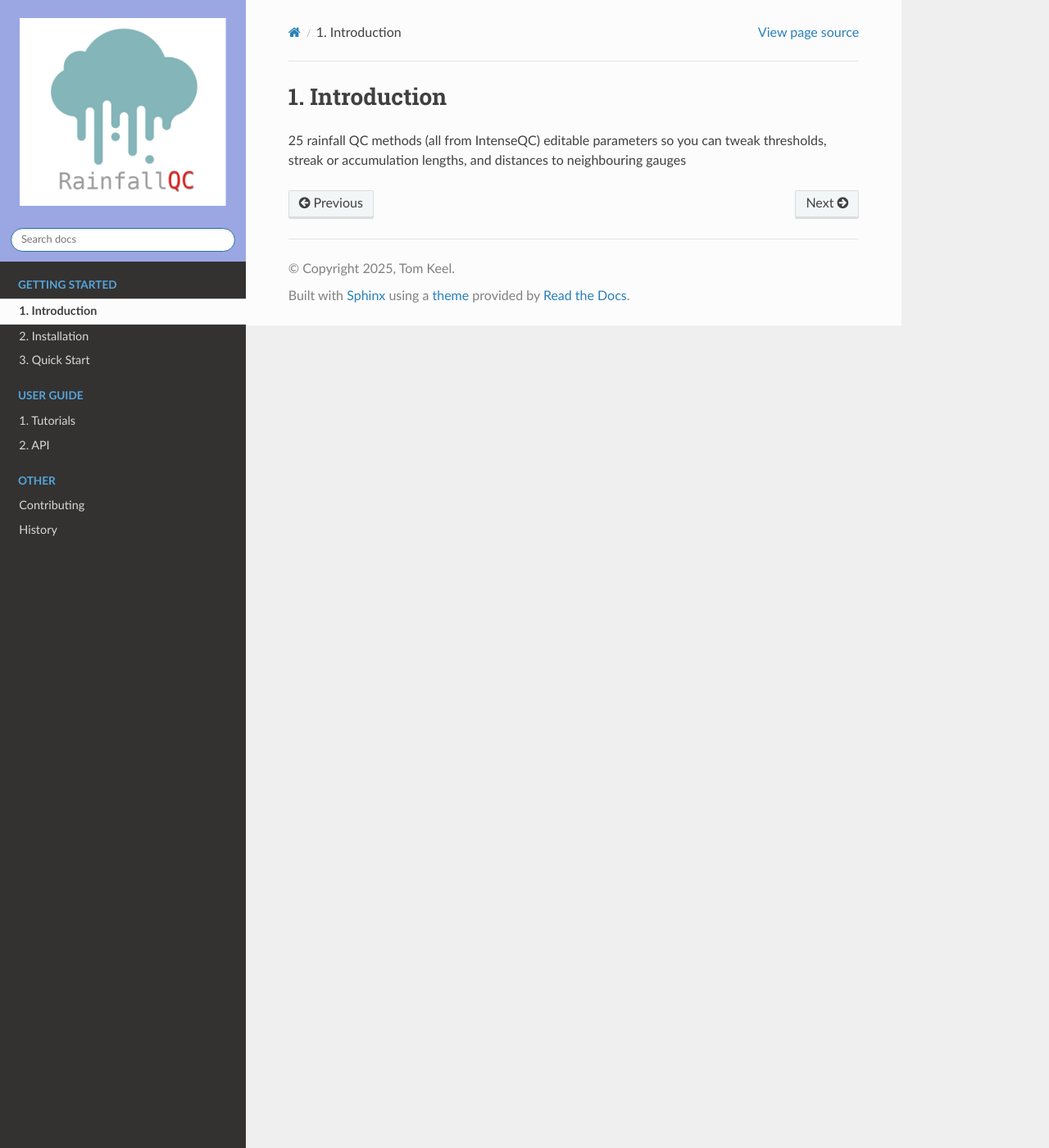
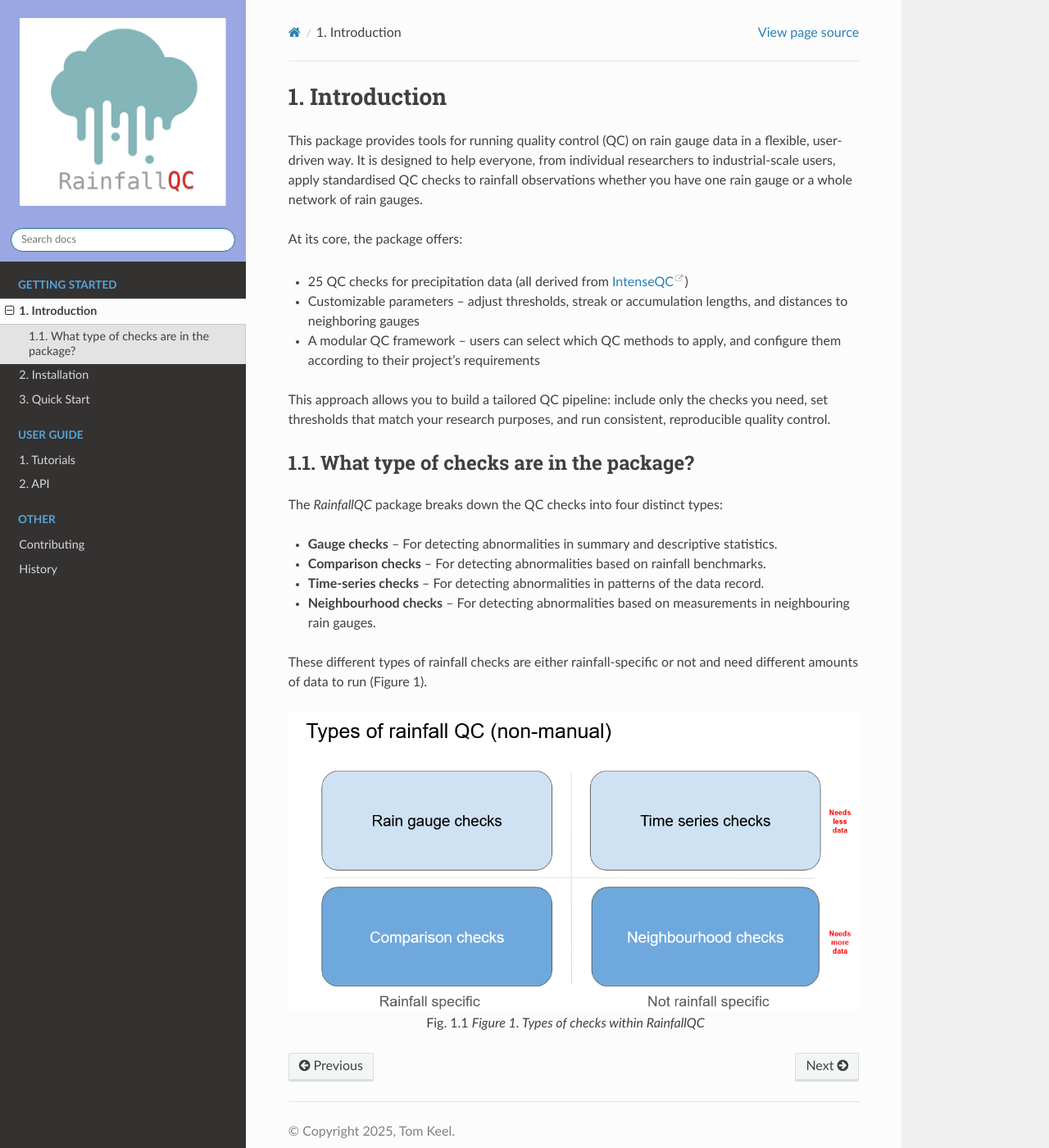
Before and after one commit to NERC-CEH/RainfallQC, a Sphinx documentation site: the page built from docs/intro.rst, in a window 1280 px wide and 1400 px high. Shown: the whole window at 82% size. Built offline with Sphinx 7.4.7 and the Read the Docs theme 3.1.0, drawn with Linux system fonts in a browser that asks for light colours.

Commit message:
update intro

```diff
--- a/docs/intro.rst
+++ b/docs/intro.rst
@@ -2,7 +2,30 @@
 Introduction
 ============
 
+This package provides tools for running quality control (QC) on rain gauge data in a flexible, user-driven way.
+It is designed to help everyone, from individual researchers to industrial-scale users, apply standardised QC checks to rainfall observations whether you have one rain gauge or a whole network of rain gauges.
 
+At its core, the package offers:
 
-25 rainfall QC methods (all from IntenseQC)
-editable parameters so you can tweak thresholds, streak or accumulation lengths, and distances to neighbouring gauges
+- 25 QC checks for precipitation data (all derived from `IntenseQC <https://www.sciencedirect.com/science/article/pii/S1364815221002127>`_)
+- Customizable parameters – adjust thresholds, streak or accumulation lengths, and distances to neighboring gauges
+- A modular QC framework – users can select which QC methods to apply, and configure them according to their project’s requirements
+
+This approach allows you to build a tailored QC pipeline: include only the checks you need, set thresholds that match your research purposes, and run consistent, reproducible quality control.
+
+What type of checks are in the package?
+---------------------------------------
+The *RainfallQC* package breaks down the QC checks into four distinct types:
+
+- **Gauge checks** –  For detecting abnormalities in summary and descriptive statistics.
+- **Comparison checks** – For detecting abnormalities based on rainfall benchmarks.
+- **Time-series checks** – For detecting abnormalities in patterns of the data record.
+- **Neighbourhood checks** – For detecting abnormalities based on measurements in neighbouring rain gauges.
+
+These different types of rainfall checks are either rainfall-specific or not and need different amounts of data to run (Figure 1).
+
+.. figure:: images/rainfall_qc_quadrant.png
+   :align: center
+   :alt: rainfallQC quadrant
+
+   Figure 1. Types of checks within RainfallQC
```
Also changed, not shown: docs/images/rainfall_qc_quadrant.png (added).
